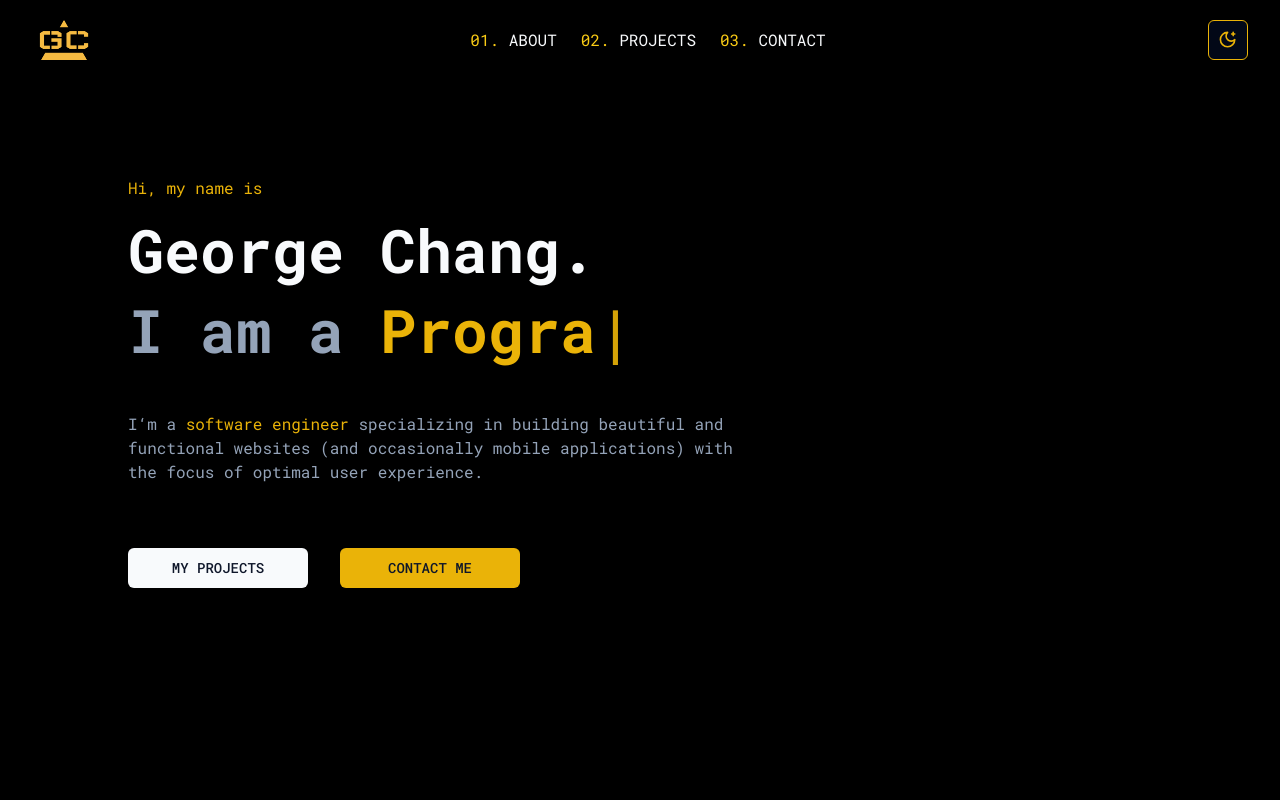
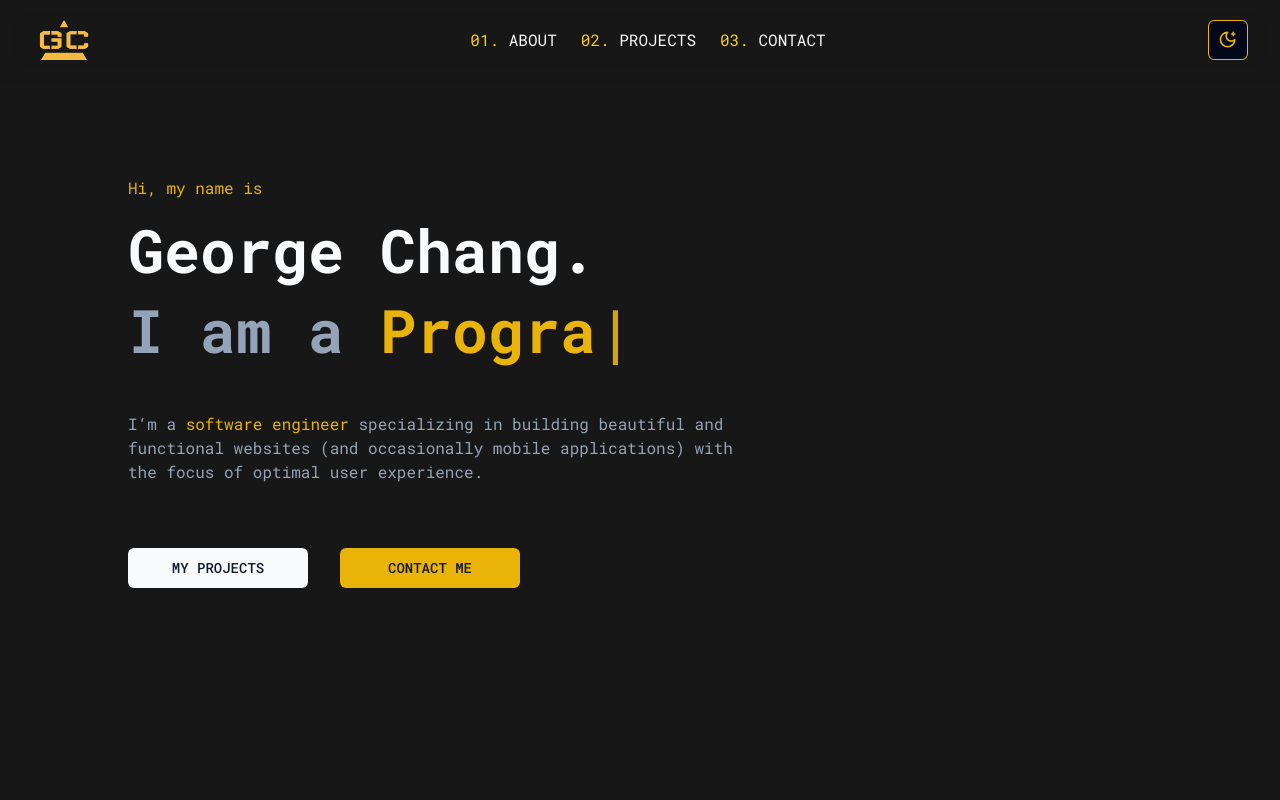
Before and after one commit to xsova113/gc-personal-website, a Next.js app: page / in a window 1280 px wide. Shown: the top 800 px of the page. Built offline with nearby package versions, Linux system fonts and the light colour scheme.

Commit message:
minor update

```diff
--- a/app/(routes)/page.tsx
+++ b/app/(routes)/page.tsx
@@ -6,7 +6,7 @@ import Contact from "@/components/contact/Contact";
 
 const Page = () => {
   return (
-      <main className="flex flex-col overflow-x-clip dark:bg-black bg-white">
+      <main className="flex flex-col overflow-x-clip dark:bg-neutral-900 bg-white">
         <HeroSection />
         <AboutSection />
         <ProjectSection />
--- a/app/layout.tsx
+++ b/app/layout.tsx
@@ -24,7 +24,7 @@ export default function RootLayout({
         <link rel="icon" type="image/svg+xml" href="/images/logo-gold.png" />
       </head>
       <body
-        className={`${robotoMono.className} max-w-screen-xl h-full dark:bg-black min-w-full`}
+        className={`${robotoMono.className} max-w-screen-xl dark:bg-neutral-900 bg-white h-full min-w-full`}
       >
         <ThemeProvider attribute="class" defaultTheme="dark" enableSystem>
           <NavBar />
--- a/components/Footer.tsx
+++ b/components/Footer.tsx
@@ -8,7 +8,7 @@ const Footer = () => {
   const currentYear = new Date().getFullYear();
 
   return (
-    <footer className="dark:bg-black bg-white min-w-screen">
+    <footer className="dark:bg-neutral-900 bg-white min-w-screen">
       <Container className="mt-0 pt-20">
         <Separator />
         <div className="flex sm:flex-row flex-col max-sm:items-center max-sm:gap-y-4 py-8">
```
